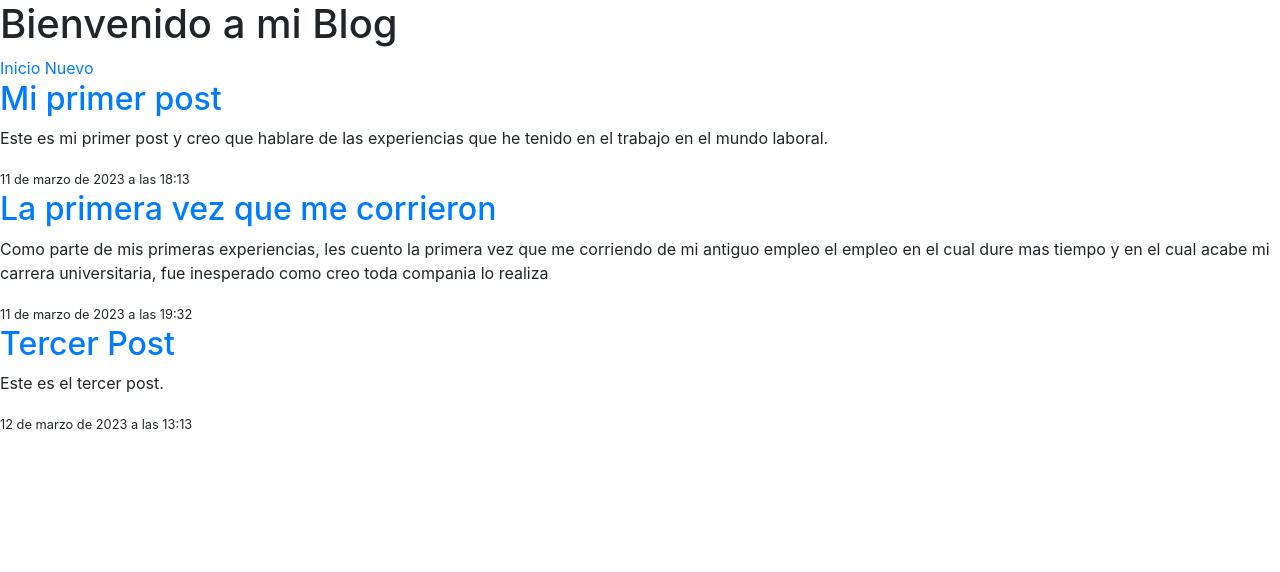
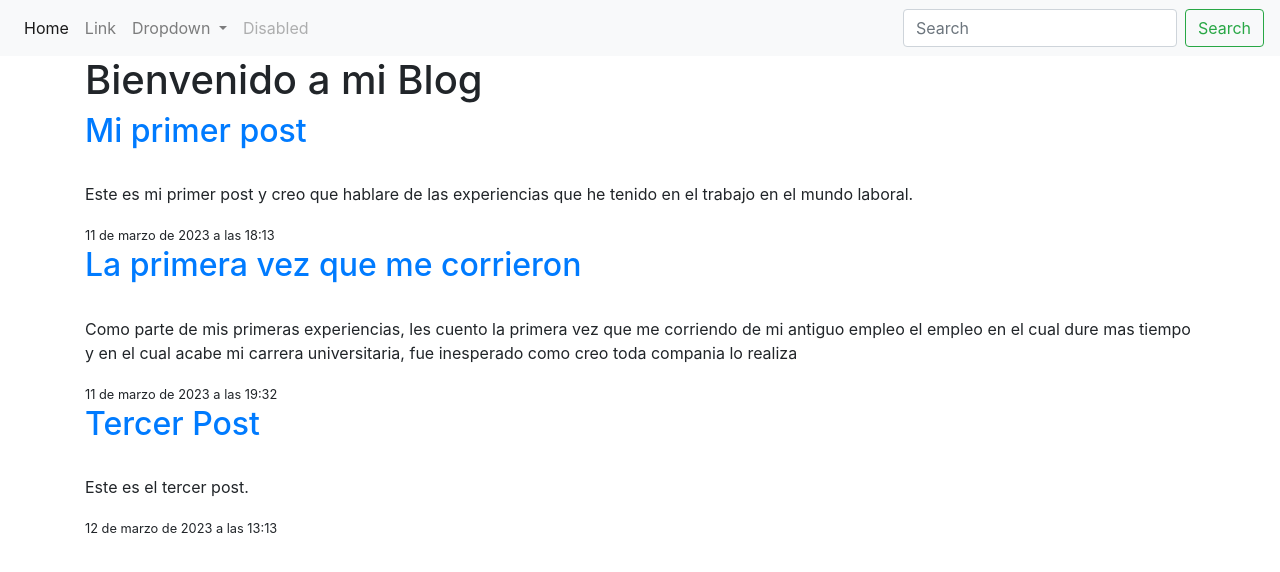
Before and after one commit to rogerchanac007/myblog, a Django app: page / in a window 1280 px wide. Shown: the top 572 px of the page. Run offline with Django 4.2, Linux system fonts and the light colour scheme; data comes from the database, SQL or seed files in the repository; some libraries are stand-ins or nearby versions.

Commit message:
Redisenando la pagina web

```diff
--- a/blog/templates/blog/base.html
+++ b/blog/templates/blog/base.html
@@ -12,15 +12,17 @@
     <title>Hello, world!</title>
   </head>
   <body>
-    <header>
+    <nav>
+      {% include 'blog/navbar.html'%}
+    </nav>
+    <div class="container">
+      <header>
         <h1>Bienvenido a mi Blog</h1>
-    </header>
-    <nav>
-        <a href="{% url 'post_list' %}" class="top-menu">Inicio<span class="glyphicon glyphicon-plus"></span></a>
-        <a href="{% url 'post_new' %}" class="top-menu">Nuevo<span class="glyphicon glyphicon-plus"></span></a>
-    </nav>
-    {% block container %}
-    {% endblock %}
+      </header>
+      {% block container %}
+      {% endblock %}
+    </div>
+
     <!-- Optional JavaScript -->
     <!-- jQuery first, then Popper.js, then Bootstrap JS -->
     <script src="https://code.jquery.com/jquery-3.2.1.slim.min.js" integrity="sha384-KJ3o2DKtIkvYIK3UENzmM7KCkRr/rE9/Qpg6aAZGJwFDMVNA/GpGFF93hXpG5KkN" crossorigin="anonymous"></script>
--- /dev/null
+++ b/blog/templates/blog/navbar.html
@@ -0,0 +1,30 @@
+<nav class="navbar navbar-expand-lg navbar-light bg-light">
+    <div class="collapse navbar-collapse" id="navbarSupportedContent">
+      <ul class="navbar-nav mr-auto">
+        <li class="nav-item active">
+          <a class="nav-link" href="#">Home <span class="sr-only">(current)</span></a>
+        </li>
+        <li class="nav-item">
+          <a class="nav-link" href="#">Link</a>
+        </li>
+        <li class="nav-item dropdown">
+          <a class="nav-link dropdown-toggle" href="#" id="navbarDropdown" role="button" data-toggle="dropdown" aria-haspopup="true" aria-expanded="false">
+            Dropdown
+          </a>
+          <div class="dropdown-menu" aria-labelledby="navbarDropdown">
+            <a class="dropdown-item" href="#">Action</a>
+            <a class="dropdown-item" href="#">Another action</a>
+            <div class="dropdown-divider"></div>
+            <a class="dropdown-item" href="#">Something else here</a>
+          </div>
+        </li>
+        <li class="nav-item">
+          <a class="nav-link disabled" href="#">Disabled</a>
+        </li>
+      </ul>
+      <form class="form-inline my-2 my-lg-0">
+        <input class="form-control mr-sm-2" type="search" placeholder="Search" aria-label="Search">
+        <button class="btn btn-outline-success my-2 my-sm-0" type="submit">Search</button>
+      </form>
+    </div>
+  </nav>
--- a/blog/templates/blog/post_list.html
+++ b/blog/templates/blog/post_list.html
@@ -4,6 +4,7 @@
       {% for post in posts %}
           <section>
               <h2><a href="{% url 'post_detail' pk=post.pk %}">{{post.titulo}}</a></h2>
+              <a class="btn btn-default" href="{% url 'post_edit' pk=post.pk %}"><span class="glyphicon glyphicon-pencil"></span></a>
               <p>{{post.texto}}</p>
               <small>{{post.create_date}}</small>
           </section>
--- a/blog/urls.py
+++ b/blog/urls.py
@@ -4,5 +4,6 @@ from . import views
 urlpatterns = [
     path('', views.post_list, name="post_list"),
     path('post_new/', views.post_new, name="post_new"),
+    path('post/<pk>/edit', views.post_edit, name="post_edit"),
     path('blog/<pk>', views.post_detail, name="post_detail"),
 ]
--- a/blog/views.py
+++ b/blog/views.py
@@ -25,3 +25,17 @@ def post_new(request):
     else:
         form = PostForm()
         return render(request, 'blog/post_new.html', {"form":form})
+
+def post_edit(request, pk):
+    post = get_object_or_404(Post, pk=pk)
+    if request.method == 'POST':
+        form = PostForm(request.POST, instance=post)
+        if form.is_valid():
+            post = form.save(commit=False)
+            post.author = request.user
+            post.published_date = timezone.now()
+            post.save()
+            return redirect('post_detail', pk=post.pk)
+    else:
+        form = PostForm(instance=post)
+    return render(request, 'blog/post_new.html', {'form':form})
```
